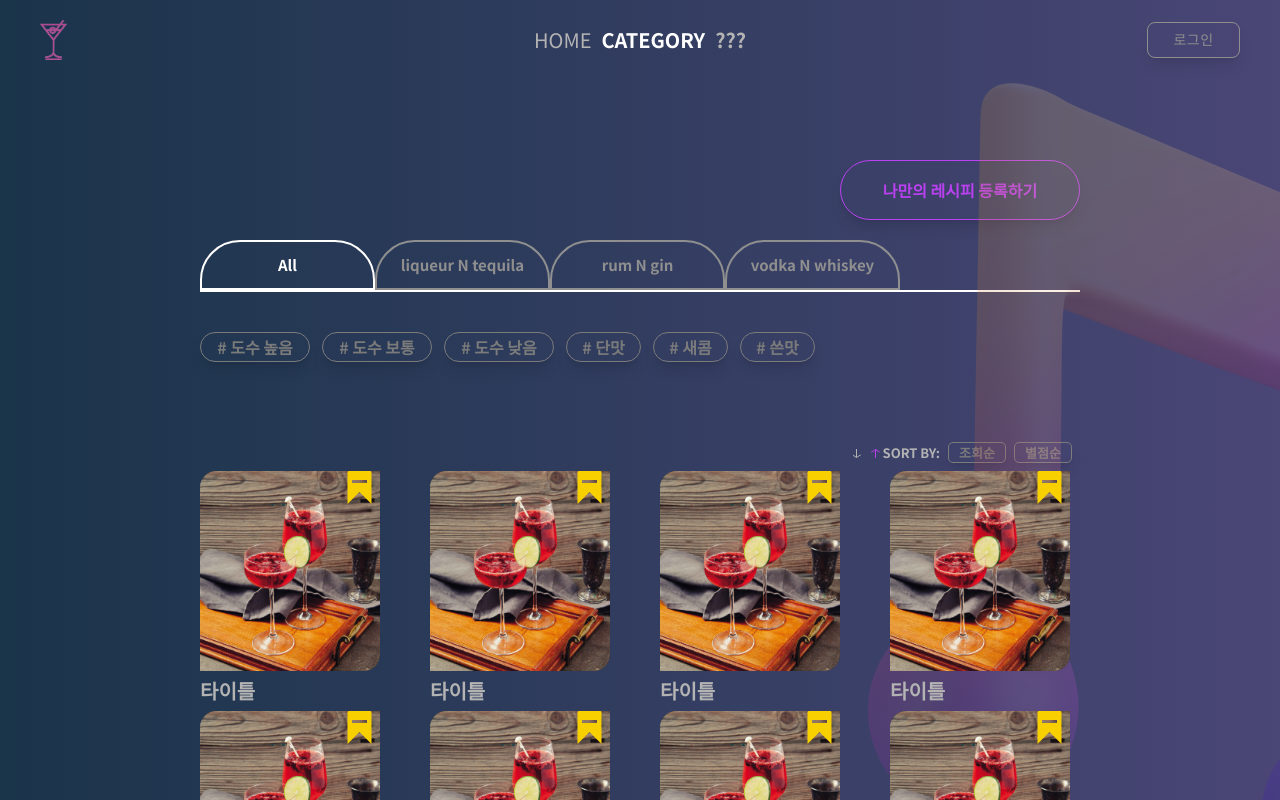
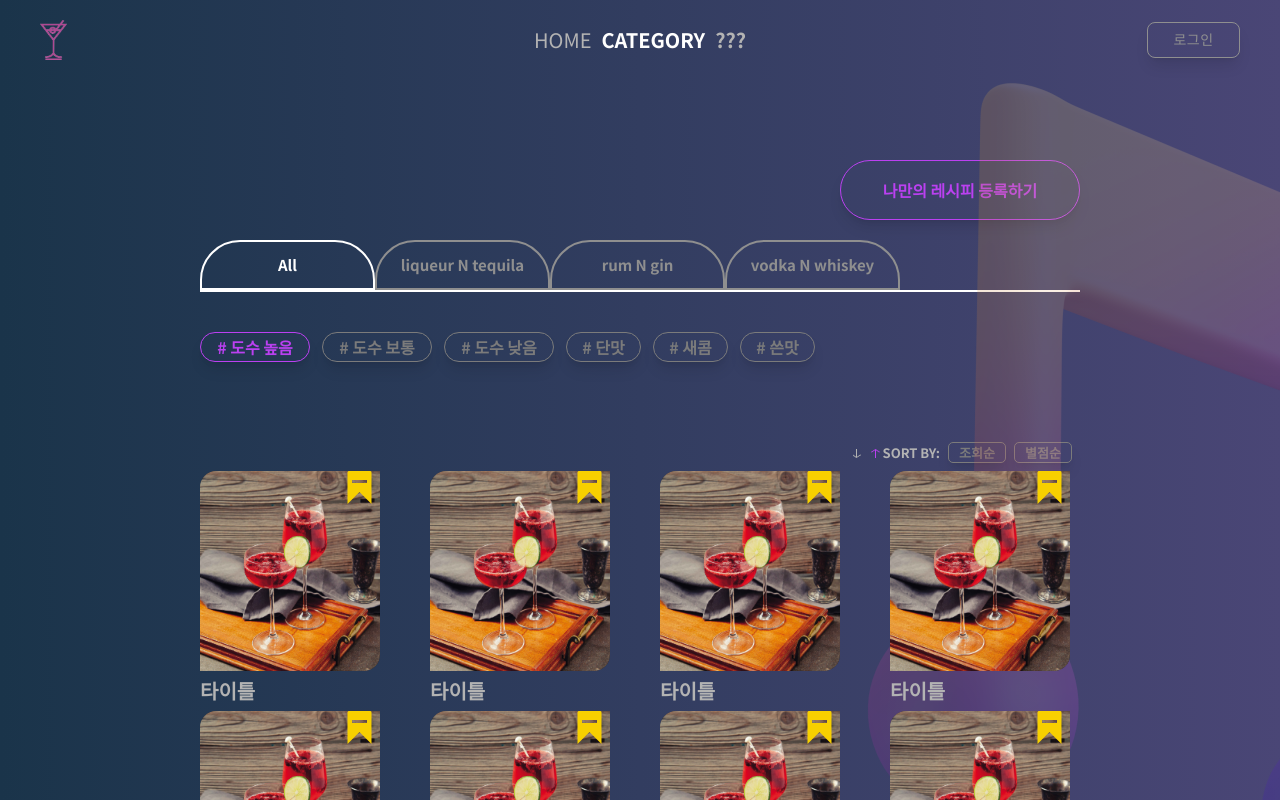
Before and after one commit to codestates-seb/seb44_main_002, a React (Create React App) app in the folder client/: page /category in a window 1280 px wide. Shown: the top 800 px of the page. Built offline with nearby package versions, Linux system fonts and the light colour scheme.

Commit message:
feat: 도수별 태그 적용

```diff
--- a/client/src/pages/Category/Filter.js
+++ b/client/src/pages/Category/Filter.js
@@ -37,15 +37,16 @@ export default function Filter({ fitlerCondtion, setfitlerCondtion }) {
   const selectMenuHandler = (idx, type) => {
     //console.log('동작');
     if (type === 'category') {
-      console.log('동작');
       setfitlerCondtion({
         ...fitlerCondtion,
         category: CategoryFilter[idx].type,
       });
     }
     if (type === 'frequencyTag') {
-      setfitlerCondtion(fitlerCondtion, {
-        frequencyTag: CategoryFilter[idx].type,
+      console.log('동작');
+      setfitlerCondtion({
+        ...fitlerCondtion,
+        frequencyTag: tagFrequencyData[idx].type,
       });
     }
     if (type === 'tasteTag') {
@@ -84,8 +85,7 @@ export default function Filter({ fitlerCondtion, setfitlerCondtion }) {
             key={data.id}
             data={data}
             idx={idx}
-            // focusFrequencyTag={focusFrequencyTag}
-            // setfocusFrequencyTag={setfocusFrequencyTag}
+            fitlerCondtion={fitlerCondtion}
             selectMenuHandler={selectMenuHandler}
           />
         ))}
@@ -97,6 +97,9 @@ export default function Filter({ fitlerCondtion, setfitlerCondtion }) {
             radius="rounded-[30px]"
             fontSize="text-[1rem]"
             size="w-[75px] h-[30px]"
+            onClick={() => {
+              selectMenuHandler(idx, 'category');
+            }}
           >
             # {data.title}
           </ClickButton>
--- a/client/src/pages/Category/TagFrequencyButton.js
+++ b/client/src/pages/Category/TagFrequencyButton.js
@@ -5,12 +5,11 @@ export default function TagFrequencyButton({
   data,
   idx,
   selectMenuHandler,
-  setfocusFrequencyTag,
   onClick,
-  focusFrequencyTag,
+  fitlerCondtion,
 }) {
   const [isClicked, setIsClicked] = useState(false);
-
+  //console.log(fitlerCondtion.frequencyTag === data.type);
   const buttonClicked = () => {
     setIsClicked(!isClicked);
     if (onClick) {
@@ -24,18 +23,18 @@ export default function TagFrequencyButton({
       fontSize="text-[1rem]"
       radius="rounded-[30px]"
       color={`${
-        focusFrequencyTag === data.type
+        fitlerCondtion.frequencyTag === data.type
           ? 'text-[#BB40F1] bg-transparent'
           : 'text-[#7B7B7B] bg-transparent'
       }`}
       borderColor={`${
-        focusFrequencyTag === data.type
+        fitlerCondtion.frequencyTag === data.type
           ? 'border-[#BB40F1]'
           : 'border-[#7B7B7B]'
       }`}
       onClick={() => {
-        setfocusFrequencyTag(data.type);
-        selectMenuHandler(idx, 'TagFrequency');
+        // setfocusFrequencyTag(data.type);
+        selectMenuHandler(idx, 'frequencyTag');
         buttonClicked();
       }}
     >
```
